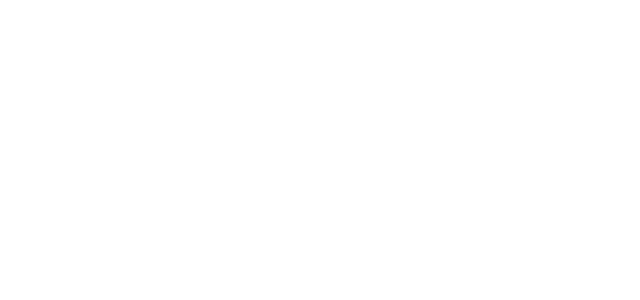
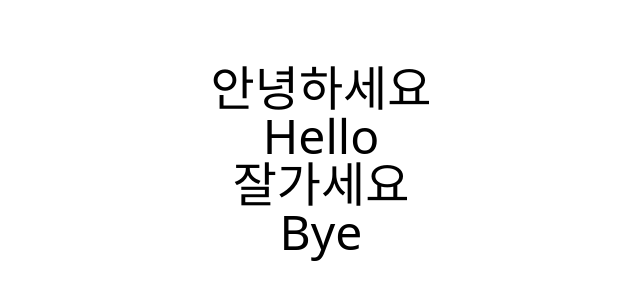
Before and after one commit to TuneE-Korea/theory4, a React (Vite) app: page / in a window 1280 px wide. Shown: the part 240-540 px from the top of the page, without its empty margins (319-959 px from the left). Built offline with nearby package versions, Linux system fonts and the light colour scheme.

Commit message:
08/12 second

```diff
--- a/package.json
+++ b/package.json
@@ -10,6 +10,7 @@
     "preview": "vite preview"
   },
   "dependencies": {
+    "motion": "^12.23.12",
     "react": "^19.1.1",
     "react-dom": "^19.1.1"
   },
--- a/src/App.jsx
+++ b/src/App.jsx
@@ -1,5 +1,40 @@
+import { motion, stagger } from "framer-motion";
 function App() {
-  return <></>;
+  const container = {
+    hidden: {},
+    visible: {
+      transition: {
+        delayChildren: stagger(0.4, { start: 0 }),
+      },
+    },
+  };
+  const item = {
+    hidden: { opacity: 0, y: 10 },
+    visible: { opacity: 1, y: 0, transition: { type: "tween", duration: 0.4 } },
+  };
+  return (
+    <>
+      <motion.section
+        variants={container}
+        initial="hidden"
+        animate="visible"
+        className="h-screen flex flex-col justify-center items-center"
+      >
+        <motion.h1 variants={item} className="text-5xl">
+          안녕하세요
+        </motion.h1>
+        <motion.h1 variants={item} className="text-5xl">
+          Hello
+        </motion.h1>
+        <motion.h1 variants={item} className="text-5xl">
+          잘가세요
+        </motion.h1>
+        <motion.h1 variants={item} className="text-5xl">
+          Bye
+        </motion.h1>
+      </motion.section>
+    </>
+  );
 }
 
 export default App;
--- /dev/null
+++ b/src/molecules/Quiz.jsx
@@ -0,0 +1,53 @@
+import { motion } from "framer-motion";
+const Quiz = () => {
+  const hidden = { opacity: 0, y: 50 };
+  const show = { opacity: 1, y: 0 };
+  return (
+    <>
+      <section className="h-screen bg-green-200 flex flex-col justify-center items-center gap-2">
+        <motion.h1
+          initial={hidden}
+          whileInView={{ show, transition: { duration: 0.6 } }}
+          className="text-white text-6xl font-semibold"
+        >
+          Lifetime Mobility
+        </motion.h1>
+        <motion.h2
+          initial={{ hidden }}
+          whileInView={{
+            show,
+            transition: { duration: 0.6, delay: 0.6 },
+          }}
+          className="text-white text-4xl font-bold"
+        >
+          라이프타임 모빌리티 플랫폼, 쏘카
+        </motion.h2>
+      </section>
+      <section className="h-screen bg-slate-300 flex  justify-center items-center gap-0">
+        <div className="flex flex-col w-full m-auto max-w-96">
+          <motion.div
+            initial={{ hidden }}
+            whileInView={{ show, transition: { duration: 0.3 } }}
+            viewport={{ amount: "all" }}
+            className="w-fit p-2 text-white text-2xl font-medium"
+          >
+            차가 필요한 모든 순간
+          </motion.div>
+          <motion.div
+            initial={{ hidden }}
+            whileInView={{
+              show,
+              transition: { duration: 0.3, delay: 0.3 },
+            }}
+            viewport={{ amount: "all" }}
+            className=" w-fit p-2 text-white text-xl font-bold"
+          >
+            쏘카 카 셰어링
+          </motion.div>
+        </div>
+      </section>
+    </>
+  );
+};
+
+export default Quiz;
```
Also changed, not shown: 1 other file (tests, documents, lock files or other folders).
